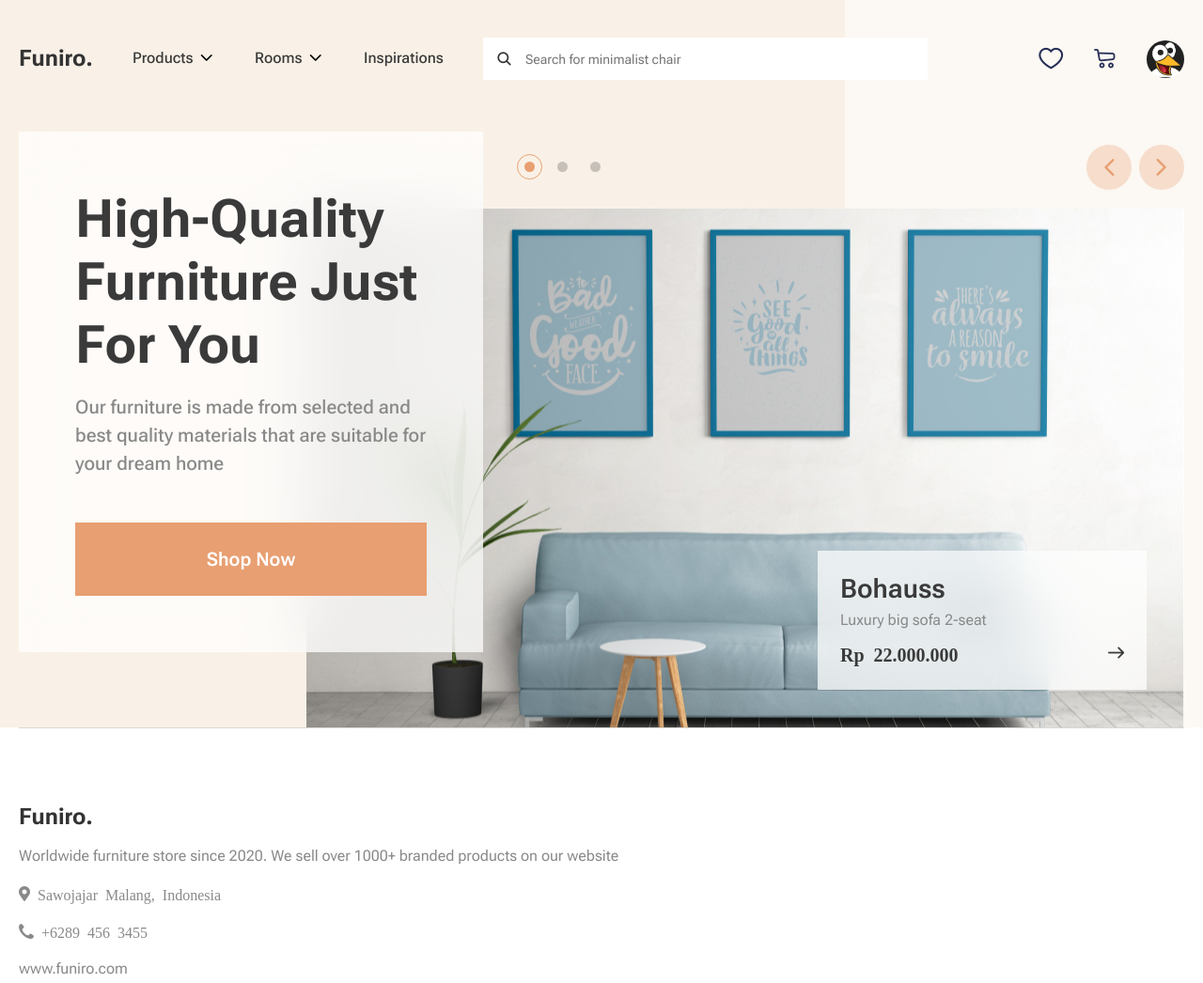
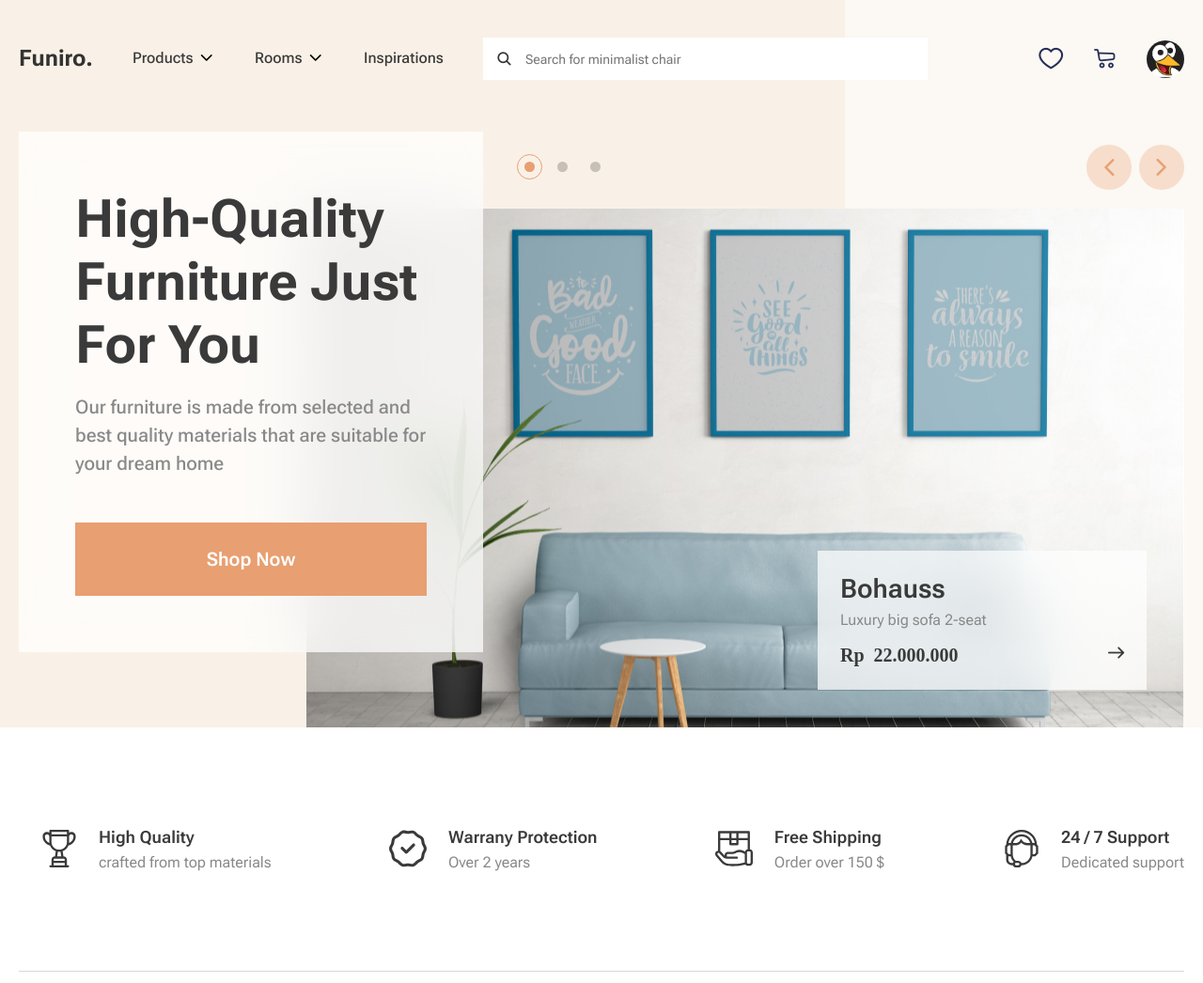
Before and after one commit to Aandi1989/FurnitureShop, a plain HTML site: page index.html in a window 1280 px wide. Shown: the top 1046 px of the page at 94% size. Drawn offline with nearby package versions, Linux system fonts and the light colour scheme; files whose address does not match are found by name.

Commit message:
advantages block completed

```diff
--- a/index.html
+++ b/index.html
@@ -159,6 +159,38 @@
                     </div>
                 </div>
             </section>
+            <section class="page__advantages advantages">
+                <div class="advantages__container _container">
+                    <div class="advantages__item">
+                        <div class="advantages__icon">
+                            <img src="static/images/advantages/01.svg" alt="High Quality">
+                        </div>
+                        <h4 class="advantages__title">High Quality</h4>
+                        <div class="advantages__text">crafted from top materials</div>
+                    </div>
+                    <div class="advantages__item">
+                        <div class="advantages__icon">
+                            <img src="static/images/advantages/02.svg" alt="High Quality">
+                        </div>
+                        <h4 class="advantages__title">Warrany Protection</h4>
+                        <div class="advantages__text">Over 2 years</div>
+                    </div>
+                    <div class="advantages__item">
+                        <div class="advantages__icon">
+                            <img src="static/images/advantages/03.svg" alt="High Quality">
+                        </div>
+                        <h4 class="advantages__title">Free Shipping</h4>
+                        <div class="advantages__text">Order over 150 $</div>
+                    </div>
+                    <div class="advantages__item">
+                        <div class="advantages__icon">
+                            <img src="static/images/advantages/04.svg" alt="High Quality">
+                        </div>
+                        <h4 class="advantages__title">24 / 7 Support</h4>
+                        <div class="advantages__text">Dedicated support</div>
+                    </div>
+                </div>
+            </section>
         </main>
         <footer class="footer">
             <div class="footer__container _container">
--- a/styles/styles.scss
+++ b/styles/styles.scss
@@ -662,6 +662,54 @@ body{
 
 // /First slider
 
+// Advantages
+.advantages {
+  @include adaptive-value("padding-top", 88, 30, 1);
+  @include adaptive-value("padding-bottom", 88, 30, 1);
+  // .advantages__container
+  &__container {
+    display: flex;
+    flex-wrap: wrap;
+    justify-content: space-between;
+  }
+  // .advantages__item
+  &__item {
+    display: inline-grid;
+    padding: 15px 0;
+    grid-template:auto auto / 85px 1fr;
+    @media(max-width:$md2){
+      min-width: 280px;
+    }
+    @media(max-width:$md3){
+      grid-template:auto auto / auto 1fr;
+
+    }
+  }
+  // .advantages__icon
+  &__icon {
+    text-align: center;
+    align-self:center;
+    grid-row: span 2;
+    @media (max-width:$md3){
+      padding:0px 15px 0px 0px;
+    }
+  }
+  // .advantages__title
+  &__title {
+    font-weight: 600;
+    font-size: 18px;
+    line-height: 150%;
+    margin:0px 0px 2px / 18px * 1em 0px;
+  }
+  // .advantages__text
+  &__text {
+    line-height: 1.5;
+    color:$grayColor;
+
+  }
+}
+// /Advantages
+
 // /Основная сетка===================================================
 
 // Footer
```
Also changed, not shown: styles/styles.css, 1 other file.
